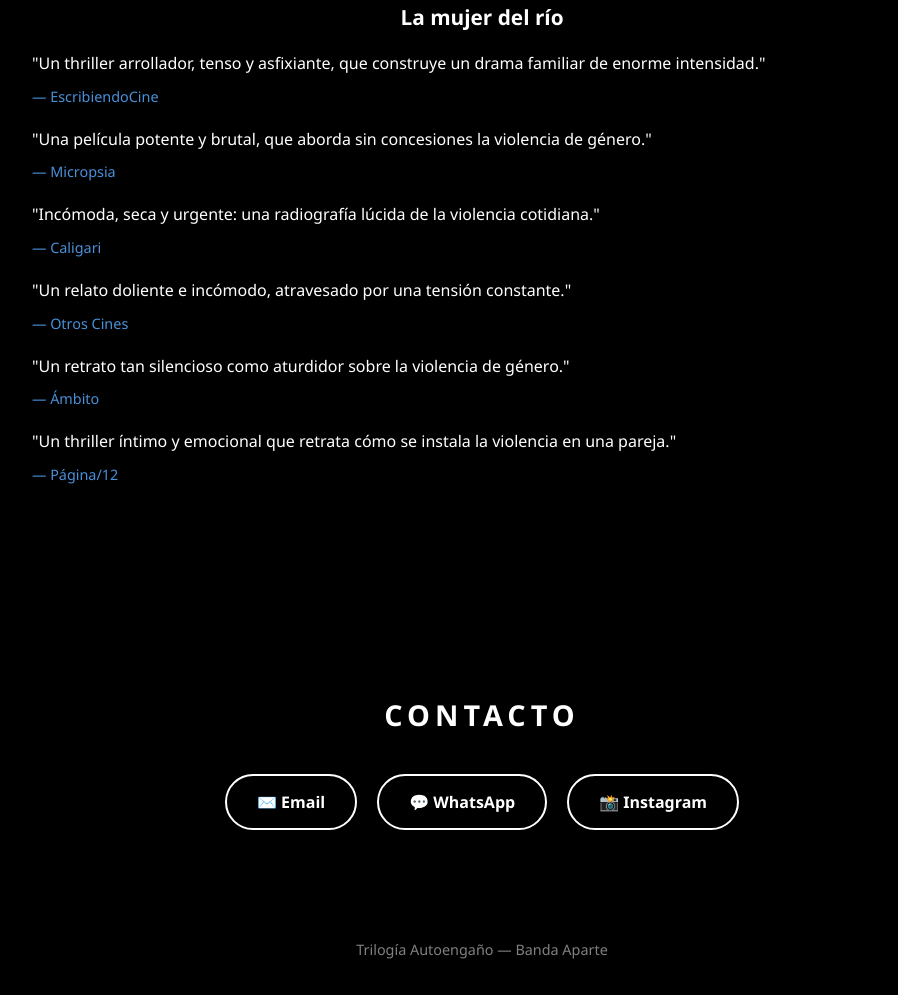
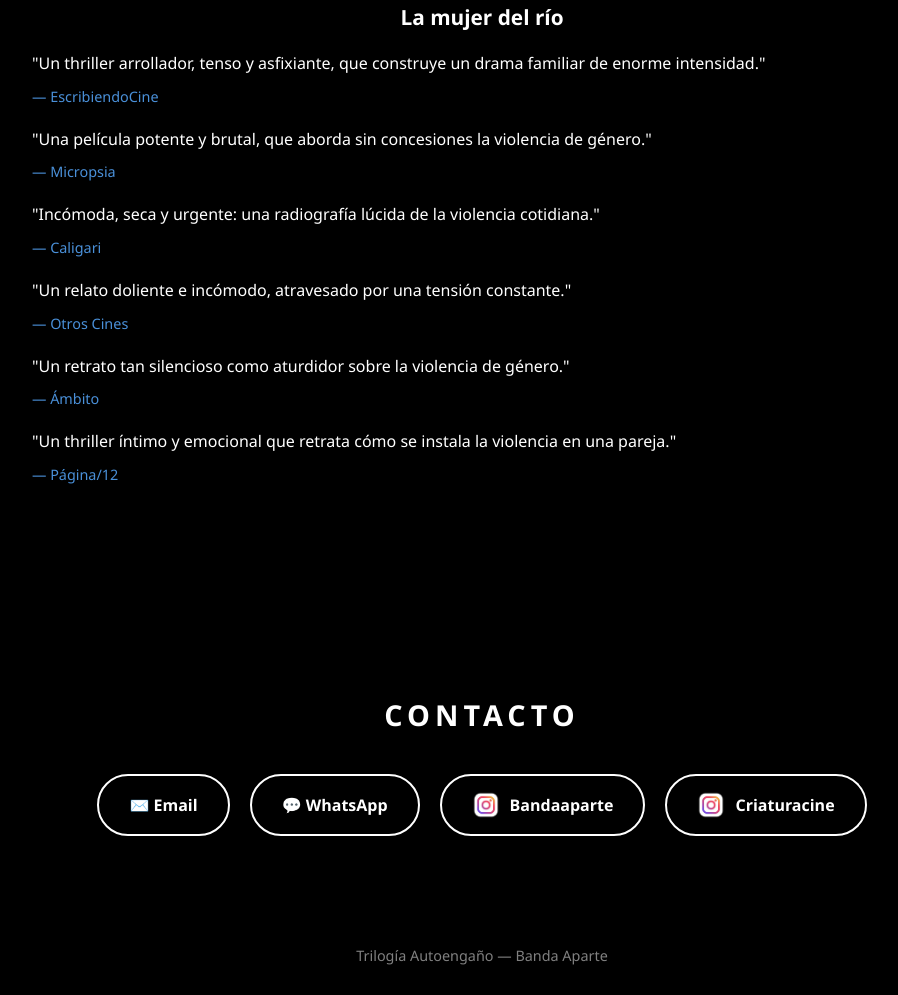
Before and after one commit to chrplus-png/la-mujer-del-rio, a plain HTML site: page index.html in a window 1280 px wide. Shown: the part 1417-2412 px from the top of the page, without its empty margins (158-1056 px from the left). Drawn offline with Linux system fonts and the light colour scheme.

Commit message:
Add files via upload

```diff
--- a/index.html
+++ b/index.html
@@ -429,7 +429,14 @@
         <div class="contacto-buttons">
             <a href="mailto:paulinazoboli@gmail.com" class="contacto-btn email">✉️ Email</a>
             <a href="https://wa.me/541168901701" target="_blank" class="contacto-btn whatsapp">💬 WhatsApp</a>
-            <a href="https://instagram.com/banda.aparte" target="_blank" class="contacto-btn instagram">📸 Instagram</a>
+            <a href="https://instagram.com/banda.aparte" target="_blank" class="contacto-btn instagram">
+                <img src="10900019.png" alt="Instagram" width="28" height="28" style="vertical-align: middle;">
+                Bandaaparte
+            </a>
+            <a href="https://instagram.com/criaturacine" target="_blank" class="contacto-btn instagram">
+                <img src="10900019.png" alt="Instagram" width="28" height="28" style="vertical-align: middle;">
+                Criaturacine
+            </a>
         </div>
     </section>
 
```
Also changed, not shown: 10900019.png (added).
